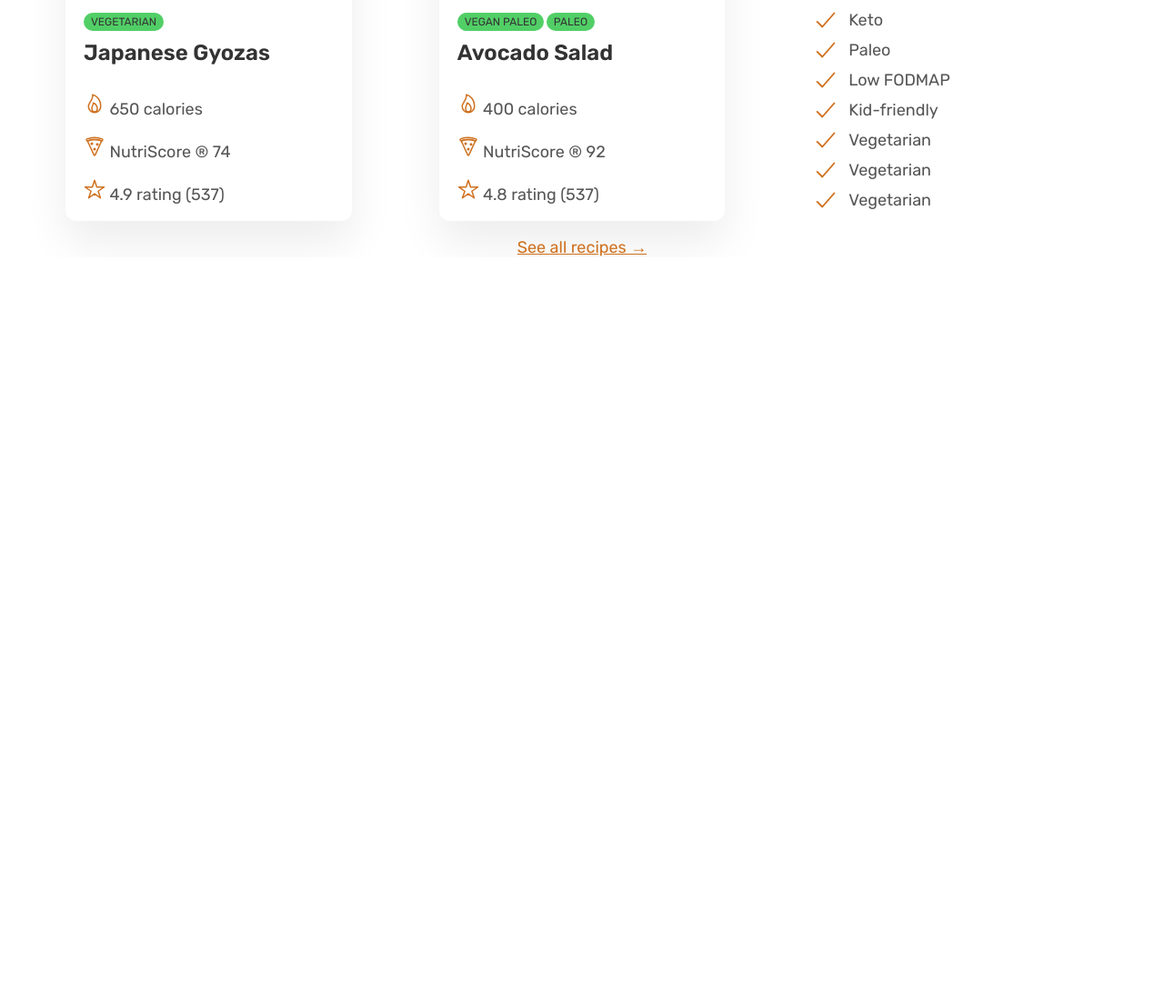
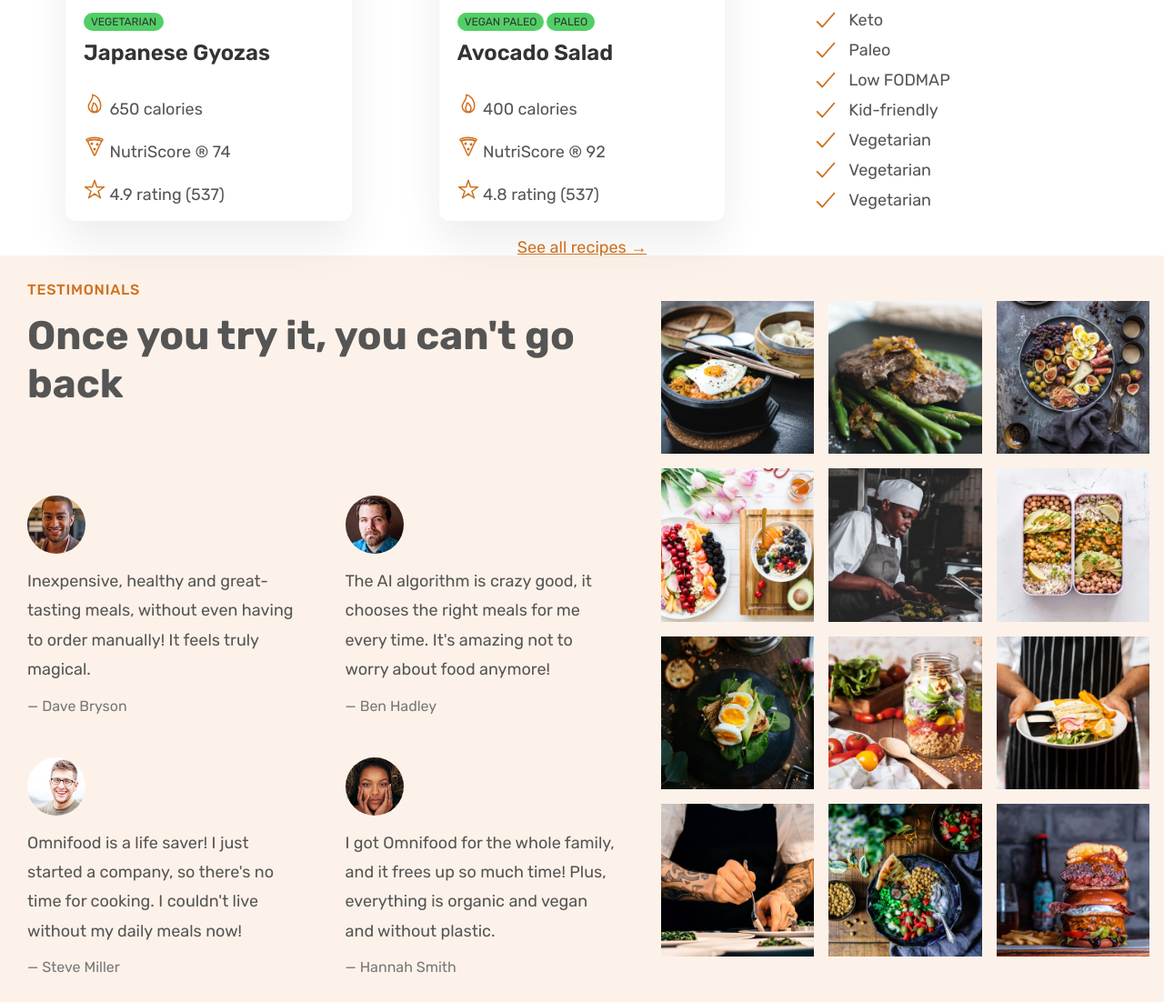
Before and after one commit to Abu-Hurairaa/Omni-Food-Html-Css, a plain HTML site: page index.html in a window 1280 px wide. Shown: the part 2887-3989 px from the top of the page at 91% size. Before the commit the page ends 3170 px from the top, so only its background shows below. Drawn offline with nearby package versions, Linux system fonts and the light colour scheme.

Commit message:
Design Testimonial Section

```diff
--- a/index.html
+++ b/index.html
@@ -263,6 +263,101 @@
           <a href="#" class="link">See all recipes &rarr;</a>
         </div>
       </section>
+      <section class="section-testimonials">
+        <div class="testimonial-container">
+          <span class="subheading">Testimonials</span>
+          <h2 class="heading-secondary">Once you try it, you can't go back</h2>
+
+          <div class="testimonials">
+            <figure class="testimonial">
+              <img
+                src="img/customers/dave.jpg"
+                class="testimonial-img"
+                alt="Dev img"
+              />
+              <blockquote class="blockquote-text">
+                Inexpensive, healthy and great-tasting meals, without even
+                having to order manually! It feels truly magical.
+              </blockquote>
+              <p class="testimonial-name">&mdash; Dave Bryson</p>
+            </figure>
+            <figure class="testimonial">
+              <img
+                src="img/customers/ben.jpg"
+                class="testimonial-img"
+                alt="Ben img"
+              />
+              <blockquote class="blockquote-text">
+                The AI algorithm is crazy good, it chooses the right meals for
+                me every time. It's amazing not to worry about food anymore!
+              </blockquote>
+              <p class="testimonial-name">&mdash; Ben Hadley</p>
+            </figure>
+            <figure class="testimonial">
+              <img
+                src="img/customers/steve.jpg"
+                class="testimonial-img"
+                alt="Steve img"
+              />
+              <blockquote class="blockquote-text">
+                Omnifood is a life saver! I just started a company, so there's
+                no time for cooking. I couldn't live without my daily meals now!
+              </blockquote>
+              <p class="testimonial-name">&mdash; Steve Miller</p>
+            </figure>
+            <figure class="testimonial">
+              <img
+                src="img/customers/hannah.jpg"
+                class="testimonial-img"
+                alt="Hannah img"
+              />
+              <blockquote class="blockquote-text">
+                I got Omnifood for the whole family, and it frees up so much
+                time! Plus, everything is organic and vegan and without plastic.
+              </blockquote>
+              <p class="testimonial-name">&mdash; Hannah Smith</p>
+            </figure>
+          </div>
+        </div>
+        <div class="gallery">
+          <figure class="gallery-item">
+            <img src="img/gallery/gallery-1.jpg" alt="img" />
+          </figure>
+          <figure class="gallery-item">
+            <img src="img/gallery/gallery-2.jpg" alt="img" />
+          </figure>
+          <figure class="gallery-item">
+            <img src="img/gallery/gallery-3.jpg" alt="img" />
+          </figure>
+          <figure class="gallery-item">
+            <img src="img/gallery/gallery-4.jpg" alt="img" />
+          </figure>
+          <figure class="gallery-item">
+            <img src="img/gallery/gallery-5.jpg" alt="img" />
+          </figure>
+          <figure class="gallery-item">
+            <img src="img/gallery/gallery-6.jpg" alt="img" />
+          </figure>
+          <figure class="gallery-item">
+            <img src="img/gallery/gallery-7.jpg" alt="img" />
+          </figure>
+          <figure class="gallery-item">
+            <img src="img/gallery/gallery-8.jpg" alt="img" />
+          </figure>
+          <figure class="gallery-item">
+            <img src="img/gallery/gallery-9.jpg" alt="img" />
+          </figure>
+          <figure class="gallery-item">
+            <img src="img/gallery/gallery-10.jpg" alt="img" />
+          </figure>
+          <figure class="gallery-item">
+            <img src="img/gallery/gallery-11.jpg" alt="img" />
+          </figure>
+          <figure class="gallery-item">
+            <img src="img/gallery/gallery-12.jpg" alt="img" />
+          </figure>
+        </div>
+      </section>
     </main>
 
     <script
--- a/style.css
+++ b/style.css
@@ -302,3 +302,45 @@ body {
 .link {
   color: #cf711f;
 }
+.section-testimonials {
+  display: grid;
+  grid-template-columns: 50fr 40fr;
+  align-items: center;
+  background-color: #fdf2e9;
+}
+.testimonial-container {
+  padding: 3rem;
+}
+.testimonials {
+  display: grid;
+  grid-template-columns: 1fr 1fr;
+  gap: 4.8rem;
+}
+.testimonial-img {
+  width: 6.4rem;
+  border-radius: 50%;
+  margin-bottom: 1.2rem;
+}
+.blockquote-text {
+  font-size: 1.8rem;
+  line-height: 1.8;
+  margin-bottom: 1.6rem;
+}
+.testimonial-name {
+  font-size: 1.6rem;
+  color: #777;
+}
+.gallery {
+  display: grid;
+  grid-template-columns: 1fr 1fr 1fr;
+  gap: 1.6rem;
+  padding: 1.6rem;
+}
+.gallery-item img {
+  display: block;
+  width: 100%;
+  transition: all 1s;
+}
+.gallery-item img:hover {
+  transform: scale(1.1);
+}
```
